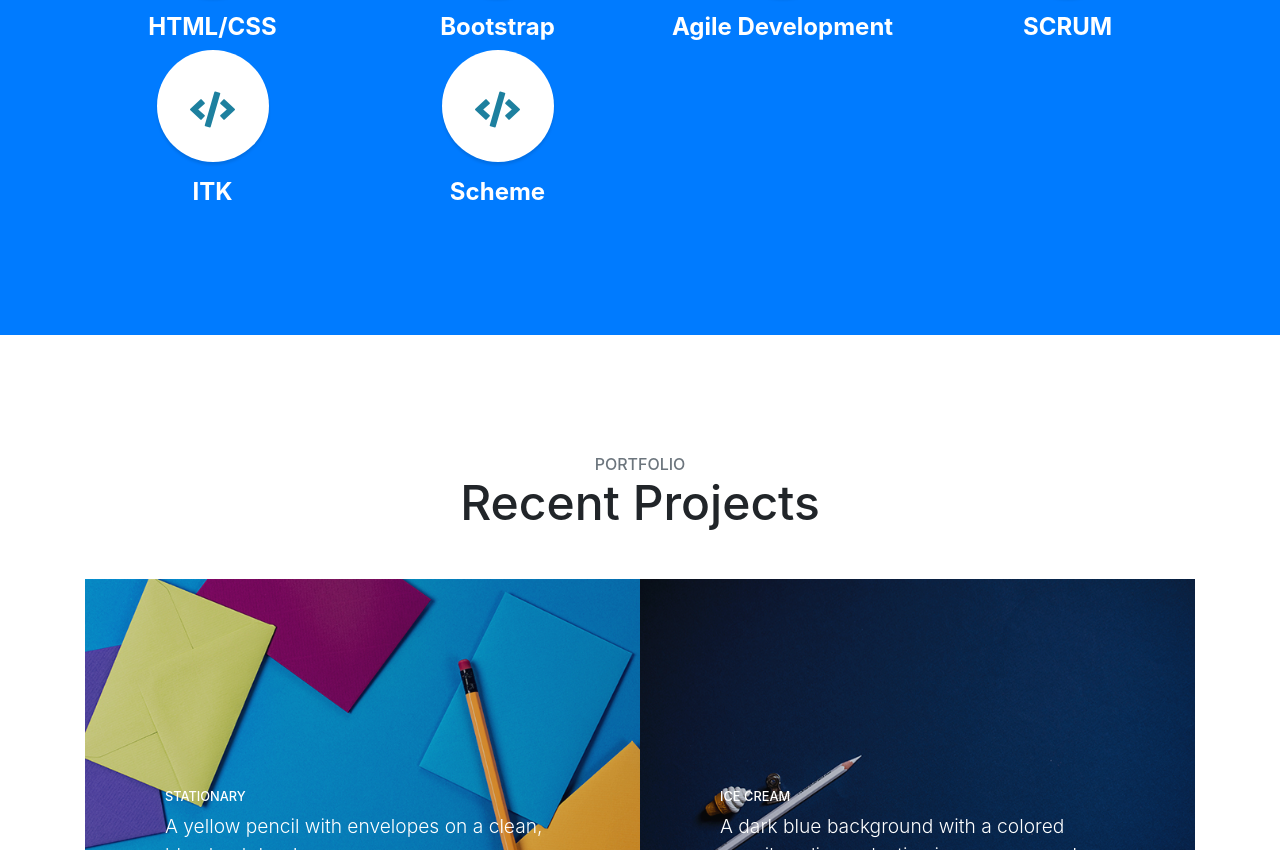
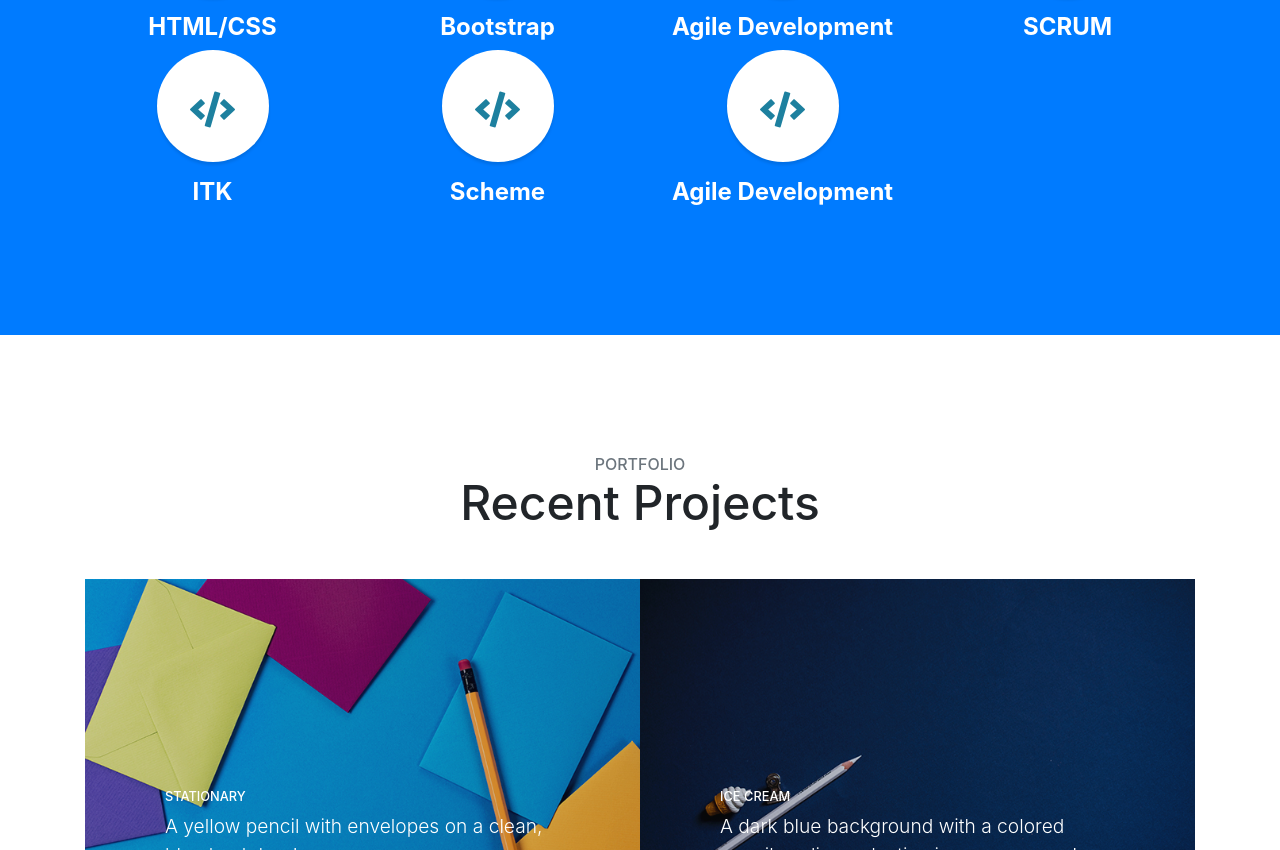
Before and after one commit to rosalba-rodriguez/rosalba-rodriguez.github.io, a website with bundled scripts: page index.html in a window 1280 px wide. Shown: the part 1757-2607 px from the top of the page. Built offline with nearby package versions, Linux system fonts and the light colour scheme.

Commit message:
testing master:

```diff
--- a/index.html
+++ b/index.html
@@ -173,7 +173,14 @@
               <strong>Scheme</strong>
             </h4>
           </div>
-
+          <div class="col-lg-3 col-md-6 mb-5 mb-lg-0">
+            <span class="service-icon rounded-circle mx-auto mb-3">
+              <i class="fas fa-code"></i>
+            </span>
+            <h4>
+              <strong>Agile Development</strong>
+            </h4>
+          </div>
         </div>
       </div>
     </section>
```
